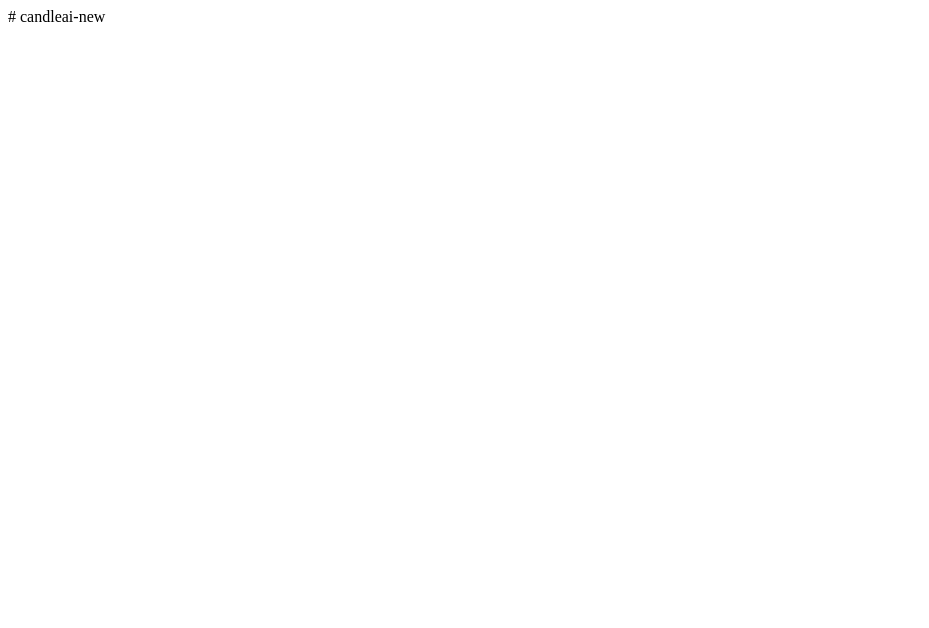
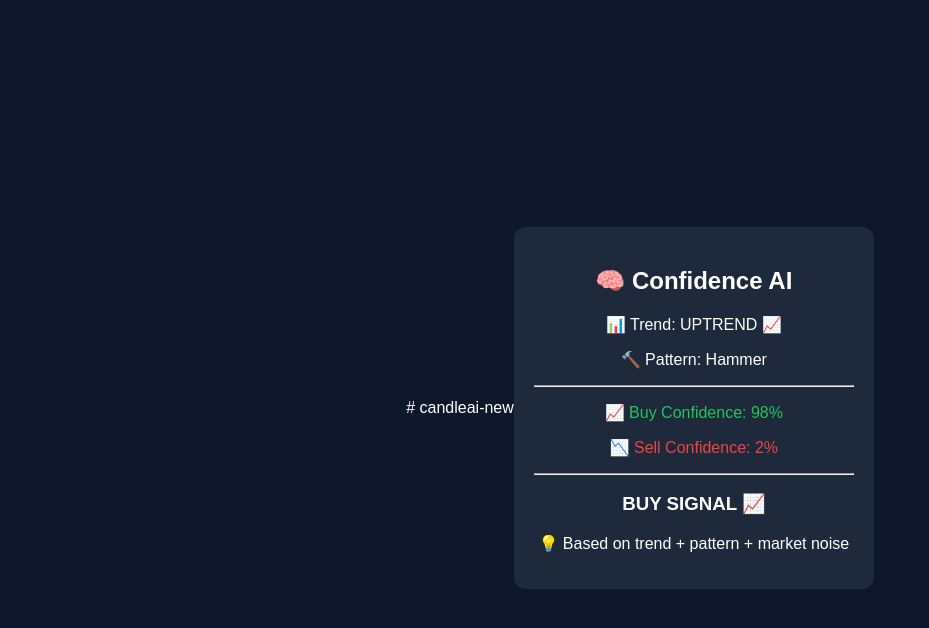
Before and after one commit to greatevil121/candleai-new, a plain HTML site: page Index.html in a window 1280 px wide. Shown: the whole page, without its empty margins (0-929 px from the left). Drawn offline with Linux system fonts and the light colour scheme.

Commit message:
Update Index.html

```diff
--- a/Index.html
+++ b/Index.html
@@ -1 +1,84 @@
 # candleai-new
+<!DOCTYPE html>
+<html>
+<head>
+  <title>Smart Confidence AI</title>
+
+  <style>
+    body{
+      font-family:Arial;
+      background:#0f172a;
+      color:white;
+      display:flex;
+      justify-content:center;
+      align-items:center;
+      height:100vh;
+    }
+
+    .box{
+      background:#1e293b;
+      padding:20px;
+      border-radius:12px;
+      width:320px;
+      text-align:center;
+    }
+
+    .buy{color:#22c55e;}
+    .sell{color:#ef4444;}
+  </style>
+</head>
+
+<body>
+
+<div class="box">
+  <h2>🧠 Confidence AI</h2>
+
+  <p>📊 Trend: UPTREND 📈</p>
+  <p>🔨 Pattern: Hammer</p>
+
+  <hr>
+
+  <div id="output"></div>
+</div>
+
+<script>
+  // 🧠 SIMPLE LOGIC ENGINE (not fixed numbers)
+
+  let trend = "UPTREND";
+  let pattern = "HAMMER";
+
+  let score = 0;
+
+  // Trend scoring
+  if(trend === "UPTREND") score += 50;
+
+  // Pattern scoring
+  if(pattern === "HAMMER") score += 30;
+
+  // random market noise (simulated reality factor)
+  score += Math.floor(Math.random() * 20);
+
+  let buy = score;
+  let sell = 100 - score;
+
+  let decision = "";
+
+  if(score >= 60){
+    decision = "BUY SIGNAL 📈";
+  } else if(score >= 40){
+    decision = "WAIT ⏳";
+  } else {
+    decision = "SELL SIGNAL 📉";
+  }
+
+  document.getElementById("output").innerHTML = `
+    <p class="buy">📈 Buy Confidence: ${buy}%</p>
+    <p class="sell">📉 Sell Confidence: ${sell}%</p>
+    <hr>
+    <h3>${decision}</h3>
+    <p>💡 Based on trend + pattern + market noise</p>
+  `;
+</script>
+
+</body>
+</html>
```
